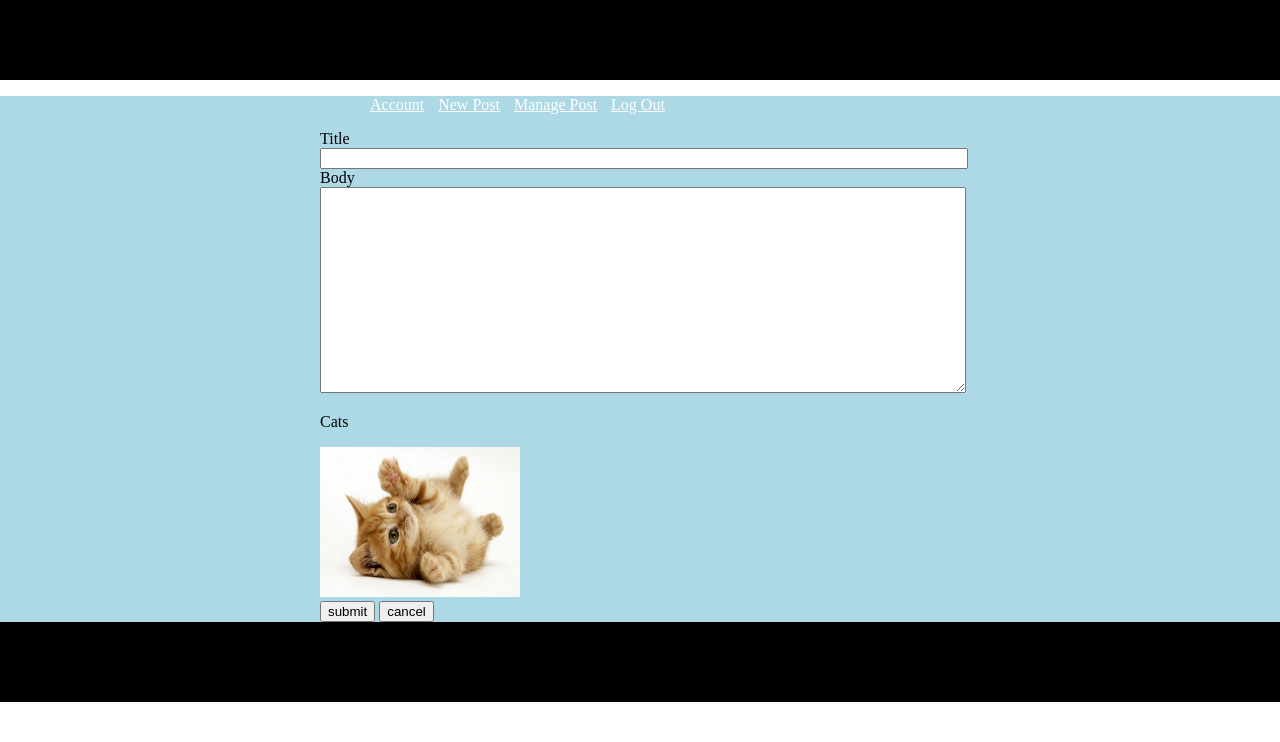
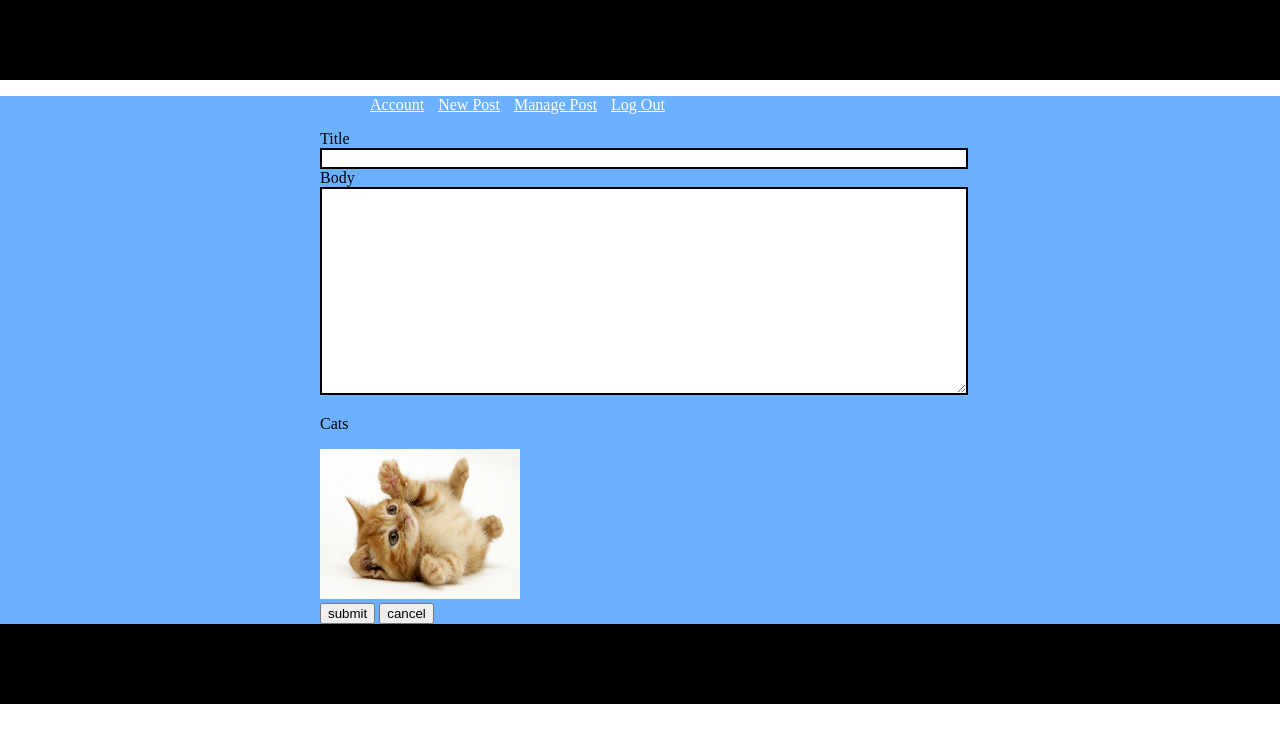
Before and after one commit to nbcesar/nbcesar.github.io, a plain HTML site: page index.html in a window 1280 px wide. Drawn offline with Linux system fonts and the light colour scheme.

Commit message:
change background color and border

```diff
--- a/style.css
+++ b/style.css
@@ -28,17 +28,19 @@ footer {
 }
 
 .content {
-    background-color: lightblue;
+    background-color: #6bb1ff;
     margin-top: 0;
     padding-top: 0;
 }
 
 input[type='text'] {
     width: 100%;
+    border: 2px solid black;
 }
 textarea {
     width: 100%;
     height: 200px;
+    border: 2px solid black;
 }
 .cats {
     height: 150px;
```
